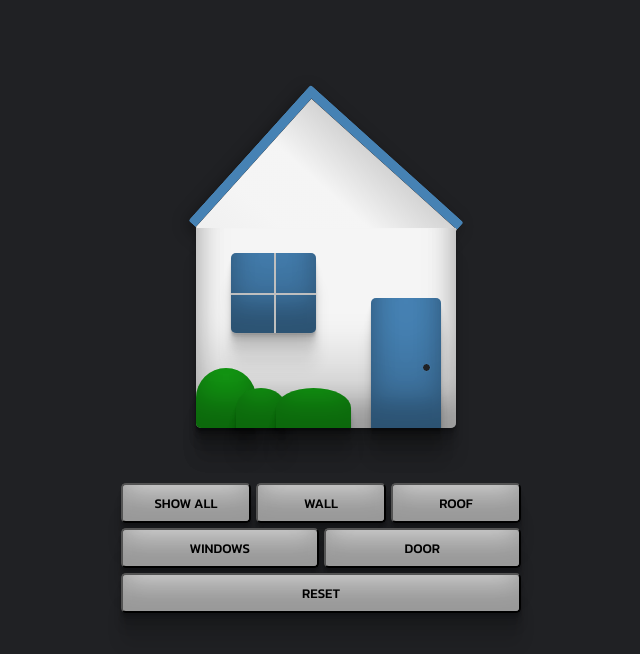
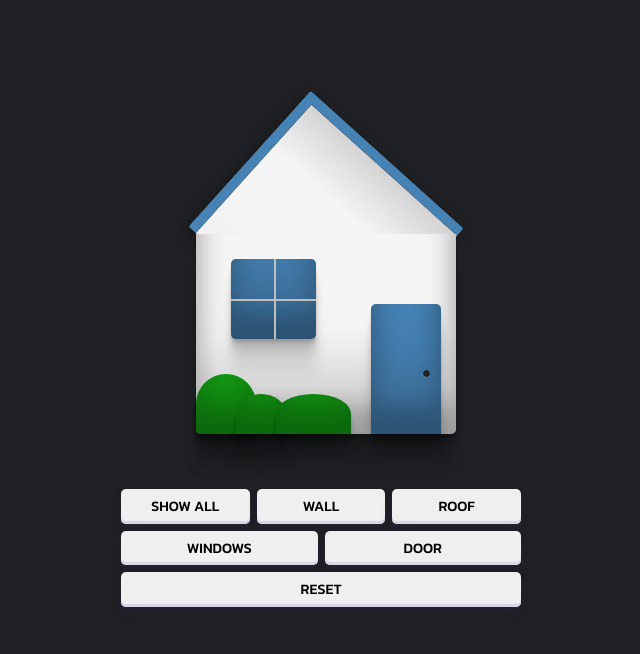
Before and after one commit to Clixnt/HouseJs-By-Clint, a plain HTML site: page index.html in a window 1280 px wide. Shown: the part 92-746 px from the top of the page, without its empty margins (319-959 px from the left). Drawn offline with Linux system fonts and the light colour scheme.

Commit message:
Update style.css

```diff
--- a/style.css
+++ b/style.css
@@ -32,6 +32,7 @@ body {
                         rgba(0, 0, 0, 0.09) 0px 16px 8px,
                         rgba(0, 0, 0, 0.09) 0px 32px 16px;
     --shadow-2: rgba(0, 0, 0, 0.35) 0px 5px 15px;
+    --button-shadow: rgba(45, 35, 66, 0.4) 0 2px 4px,rgba(45, 35, 66, 0.3) 0 7px 13px -3px,#D6D6E7 0 -3px 0 inset;
 }
 
 /* Real Code Stars Here 🗣️🗣️🗣️ */
@@ -260,19 +261,30 @@ main {
     justify-content: flex-start;
     align-items: center;
     flex-wrap: wrap;
-        gap: 5px;
+    gap: 7px;
 
         & button {
+        font-family: var(--font-kanit);
+        box-shadow: var(--button-shadow);
         width: 100%;
         height: 100%;
         width: 30%;
+        padding-block: 10px;
+        border-radius: 5px;
+        font-weight: 500;
+        line-height: 1;
+        font-size: 0.9rem;
+        border-width: 0;
         flex-grow: 1;
         cursor: pointer;
-          padding-block: 8px;
-          border-radius: 5px;
-          font-weight: 500;
-          font-family: var(--font-kanit);
-          box-shadow: var(--CssScan-ShadowBox);
+
+            &:hover {
+              transform: translateY(-2px);
+            }
+
+            &:active {
+              transform: translateY(2px);
+            }
 
             &:nth-child(6) {
                 width: 100%;
```
Lines whose indentation alone changed are shown as unchanged.
